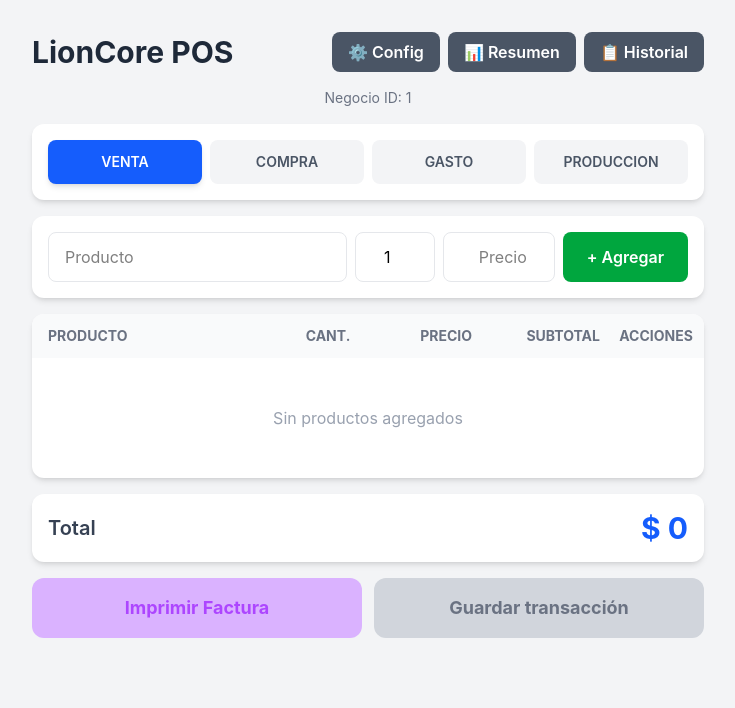
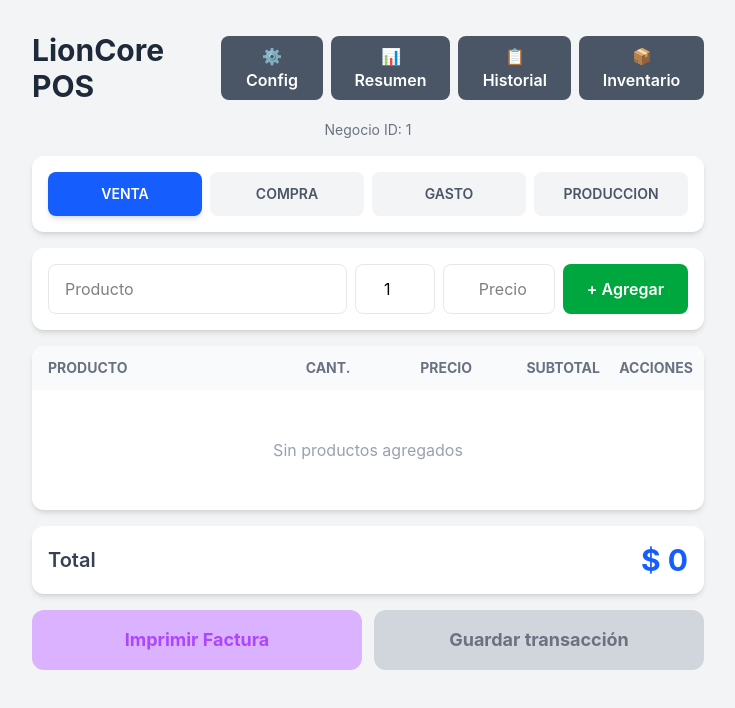
Before and after one commit to maxtortecnoreparaciones/LionCore, a React (Vite) app: page / in a window 1280 px wide. Shown: the top 708 px of the page, without its empty margins (272-1007 px from the left). Built offline with nearby package versions, Linux system fonts and the light colour scheme.

Commit message:
feat: Vista de inventario (Issue 36)
- Botón 📦 Inventario en el menú
- Lista productos con stock
- Muestra producido vs vendido
- Stock en verde/rojo según disponibilidad

```diff
--- a/src/App.tsx
+++ b/src/App.tsx
@@ -144,6 +144,8 @@ function App() {
   const [summary, setSummary] = useState<FinancialSummary | null>(null)
   const [loadingSummary, setLoadingSummary] = useState(false)
   const [showConfig, setShowConfig] = useState(false)
+  const [showInventory, setShowInventory] = useState(false)
+  const [inventory, setInventory] = useState<{name: string; quantity: number; totalProduced: number; totalSold: number}[]>([])
   const [businessConfig, setBusinessConfig] = useState({
     costoManoObra: '',
     costoEnergia: '',
@@ -414,6 +416,23 @@ function App() {
               >
                 {showHistory ? '← Volver' : '📋 Historial'}
               </button>
+              <button
+                onClick={async () => {
+                  if (!showInventory) {
+                    const { getStockByProduct } = await import('./services/db')
+                    const stockData = await getStockByProduct()
+                    setInventory(stockData)
+                  }
+                  setShowInventory(!showInventory)
+                  if (showSummary) setShowSummary(false)
+                  if (showHistory) setShowHistory(false)
+                }}
+                className={`px-4 py-2 rounded-lg font-semibold transition-colors ${
+                  showInventory ? 'bg-blue-600 text-white' : 'bg-gray-600 text-white hover:bg-gray-700'
+                }`}
+              >
+                {showInventory ? '← Volver' : '📦 Inventario'}
+              </button>
             </div>
           </div>
 
@@ -545,7 +564,42 @@ function App() {
             </div>
           )}
 
-          {!showHistory && !showSummary && (
+          {showInventory && (
+            <div className="bg-white rounded-xl shadow-md overflow-hidden">
+              <div className="p-4 border-b border-gray-200">
+                <h2 className="text-xl font-bold text-gray-800">Inventario</h2>
+                <p className="text-sm text-gray-500">{inventory.length} productos</p>
+              </div>
+
+              {inventory.length === 0 ? (
+                <div className="p-12 text-center">
+                  <p className="text-gray-400 text-lg mb-2">No hay productos en inventario</p>
+                  <p className="text-gray-400 text-sm">Registra producciones para ver el inventario</p>
+                </div>
+              ) : (
+                <div className="divide-y divide-gray-100">
+                  {inventory.map((item, index) => (
+                    <div key={index} className="p-4 flex justify-between items-center hover:bg-gray-50">
+                      <div>
+                        <p className="font-medium text-gray-800">{item.name}</p>
+                        <p className="text-xs text-gray-400">
+                          Producido: {item.totalProduced || 0} | Vendido: {item.totalSold || 0}
+                        </p>
+                      </div>
+                      <div className="text-right">
+                        <p className={`text-xl font-bold ${item.quantity > 0 ? 'text-green-600' : 'text-red-500'}`}>
+                          {item.quantity}
+                        </p>
+                        <p className="text-xs text-gray-400">en stock</p>
+                      </div>
+                    </div>
+                  ))}
+                </div>
+              )}
+            </div>
+          )}
+
+          {!showHistory && !showSummary && !showConfig && !showInventory && (
             <>
               <p className="text-center text-sm text-gray-500">Negocio ID: 1</p>
 
```
Also changed, not shown: 1 other file (tests, documents, lock files or other folders).
